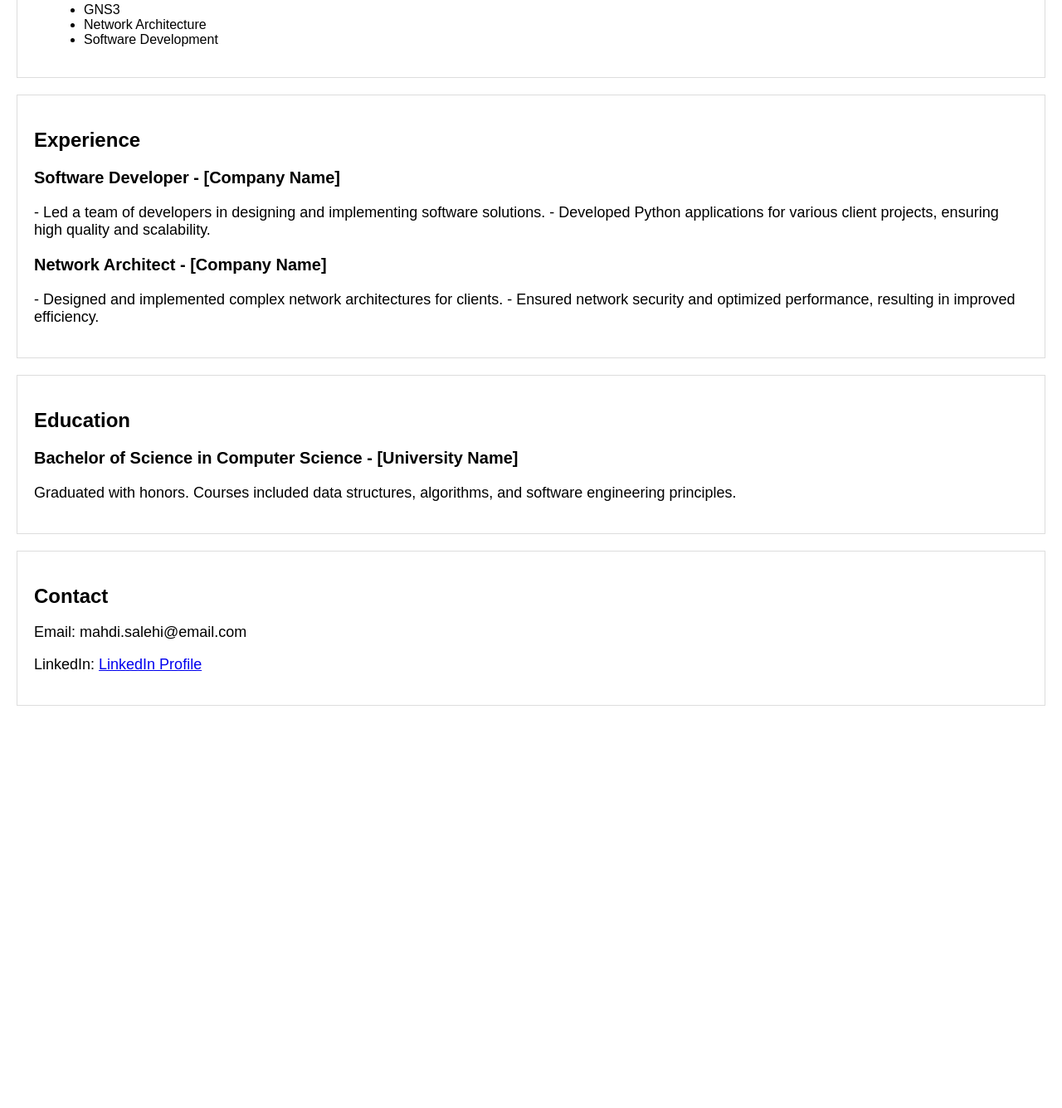
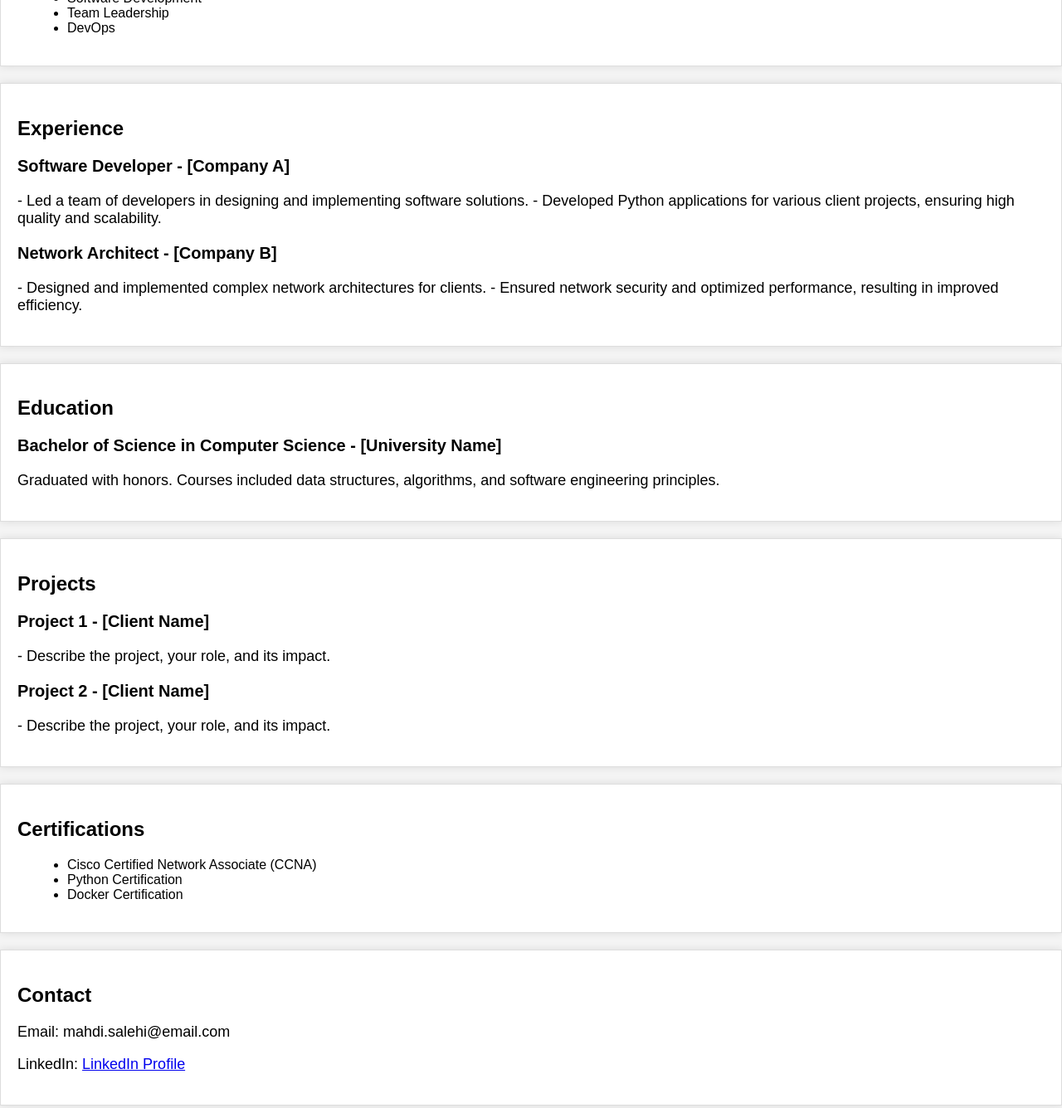
Before and after one commit to Rhythmicbinary/Rhythmicbinary.github.io, a plain HTML site: page index.html in a window 1280 px wide. Shown: the part 560-1896 px from the top of the page at 83% size. Before the commit the page ends 1431 px from the top, so only its background shows below. Drawn offline with Linux system fonts and the light colour scheme.

Commit message:
Update Files

```diff
--- a/index.html
+++ b/index.html
@@ -6,22 +6,29 @@
     <style>
         body {
             font-family: Arial, sans-serif;
-            margin: 20px;
+            background-color: #f4f4f4;
+            margin: 0;
+            padding: 0;
         }
         header {
             text-align: center;
+            background-color: #3498db;
+            color: #fff;
             padding: 20px;
         }
         h1 {
             font-size: 36px;
+            margin: 0;
         }
         p {
             font-size: 18px;
         }
         section {
             margin: 20px 0;
+            background-color: #fff;
             padding: 20px;
             border: 1px solid #ddd;
+            box-shadow: 0 0 10px rgba(0, 0, 0, 0.1);
         }
         h2 {
             font-size: 24px;
@@ -57,18 +64,20 @@
             <li>GNS3</li>
             <li>Network Architecture</li>
             <li>Software Development</li>
+            <li>Team Leadership</li>
+            <li>DevOps</li>
         </ul>
     </section>
 
     <section>
         <h2>Experience</h2>
-        <h3>Software Developer - [Company Name]</h3>
+        <h3>Software Developer - [Company A]</h3>
         <p>
             - Led a team of developers in designing and implementing software solutions.
             - Developed Python applications for various client projects, ensuring high quality and scalability.
         </p>
 
-        <h3>Network Architect - [Company Name]</h3>
+        <h3>Network Architect - [Company B]</h3>
         <p>
             - Designed and implemented complex network architectures for clients.
             - Ensured network security and optimized performance, resulting in improved efficiency.
@@ -84,6 +93,28 @@
     </section>
 
     <section>
+        <h2>Projects</h2>
+        <h3>Project 1 - [Client Name]</h3>
+        <p>
+            - Describe the project, your role, and its impact.
+        </p>
+
+        <h3>Project 2 - [Client Name]</h3>
+        <p>
+            - Describe the project, your role, and its impact.
+        </p>
+    </section>
+
+    <section>
+        <h2>Certifications</h2>
+        <ul>
+            <li>Cisco Certified Network Associate (CCNA)</li>
+            <li>Python Certification</li>
+            <li>Docker Certification</li>
+        </ul>
+    </section>
+
+    <section>
         <h2>Contact</h2>
         <p>Email: mahdi.salehi@email.com</p>
         <p>LinkedIn: <a href="https://www.linkedin.com/in/mahdisalehi">LinkedIn Profile</a></p>
```
